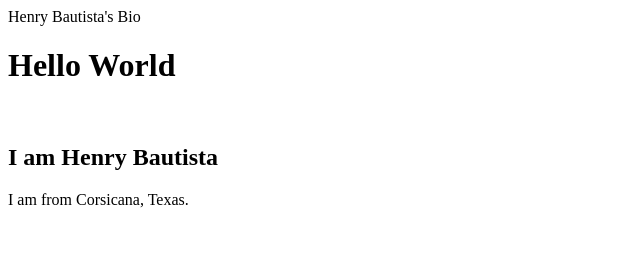
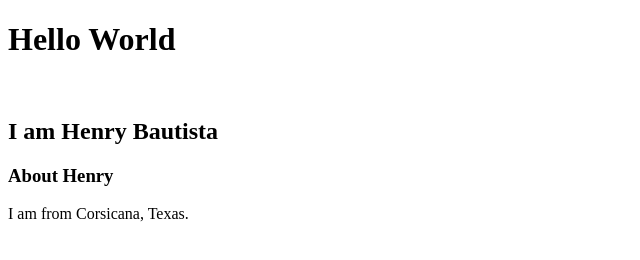
Before and after one commit to bautihen/bautihen.github.io, a plain HTML site: page index.html in a window 1280 px wide. Shown: the whole page, without its empty margins (0-640 px from the left). Drawn offline with Linux system fonts and the light colour scheme.

Commit message:
updating

```diff
--- a/index.html
+++ b/index.html
@@ -3,12 +3,13 @@
 <head>
     <meta charset="UTF-8">
     <meta name="viewport" content="width=device-width, initial-scale=1.0"
-    <title>Henry Bautista's Bio</title>
 </head>
+
 <body>
     <h1>Hello World</h1>
     <br>
     <h2>I am Henry Bautista</h2>
+    <h3>About Henry</h3>
     <p>I am from Corsicana, Texas.</p>
 </body>
 </html>
```
